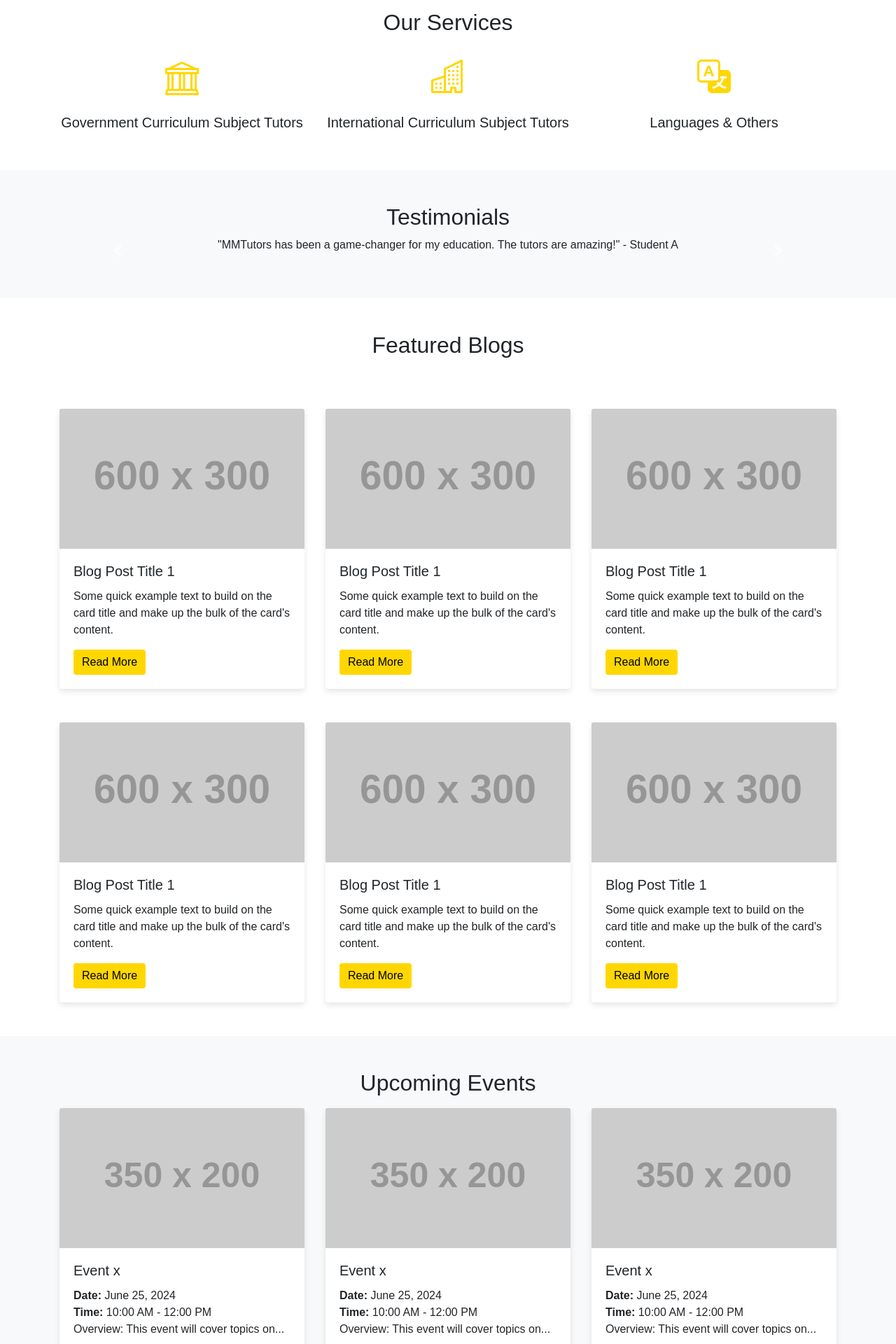
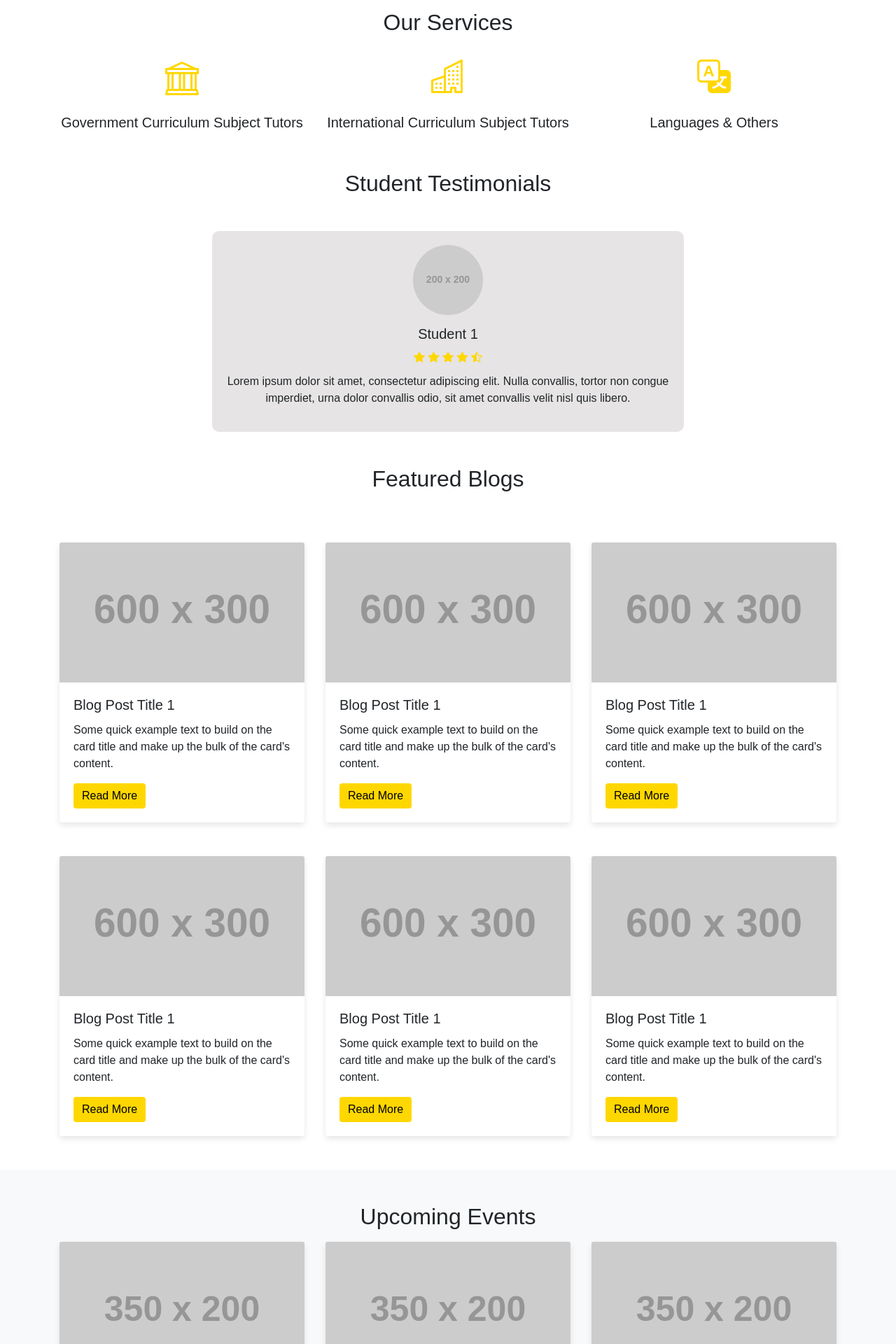
Before and after one commit to pirsondu/mmtutors_website, a Django app: page / in a window 1280 px wide. Shown: the part 1201-3121 px from the top of the page at 70% size. Run offline with Django 5.2, Linux system fonts and the light colour scheme; grey boxes labelled with a size stand in for pictures from a placeholder-image service; some libraries are stand-ins or nearby versions.

Commit message:
Change Testimonial

```diff
--- a/website/static/css/styles.css
+++ b/website/static/css/styles.css
@@ -145,3 +145,30 @@ footer {
     border-radius: 8px;
     margin-bottom: 20px;
 }
+
+/*  */
+
+.testimonial-carousel .carousel-inner {
+    margin: 0 auto;
+    width: 80%;
+}
+.testimonial-item {
+    text-align: center;
+    padding: 20px;
+    background-color: #b9b3b35c;
+    border-radius: 10px;
+
+}
+.testimonial-item img {
+    width: 100px;
+    height: 100px;
+    border-radius: 50%;
+    margin-bottom: 15px;
+}
+.testimonial-item h5 {
+    margin-bottom: 10px;
+}
+.rating {
+    color: #FFD700;
+    margin-bottom: 10px;
+}
--- a/website/templates/index.html
+++ b/website/templates/index.html
@@ -123,19 +123,52 @@
   </section>
   {% comment %}End of Our Services{% endcomment %}
   {% comment %}Start of Student Testimonials{% endcomment %}
-  <section id="testimonials" class="py-5 bg-light">
-    <div class="container">
-      <h2 class="text-center">{% if request.COOKIES.lang == "MM" %} {{ testimonials.mm.header }} {% else %} {{ testimonials.en.header }} {% endif %}</h2>
-      <div id="testimonialCarousel" class="carousel slide" data-ride="carousel">
+  <div class="row">
+    <div class="col-md-8 offset-md-2">
+        <h2 class="text-center mb-5">Student Testimonials</h2>
+        <div id="testimonialCarousel" class="carousel slide testimonial-carousel" data-ride="carousel">
             <div class="carousel-inner">
                 <div class="carousel-item active">
-            <p class="text-center">"MMTutors has been a game-changer for my education. The tutors are amazing!" - Student A</p>
+                    <div class="testimonial-item">
+                        <img src="https://placehold.co/200x200" alt="Student 1"> <!-- Replace with actual image paths -->
+                        <h5>Student 1</h5>
+                        <div class="rating">
+                            <i class="bi bi-star-fill"></i>
+                            <i class="bi bi-star-fill"></i>
+                            <i class="bi bi-star-fill"></i>
+                            <i class="bi bi-star-fill"></i>
+                            <i class="bi bi-star-half"></i>
+                        </div>
+                        <p>Lorem ipsum dolor sit amet, consectetur adipiscing elit. Nulla convallis, tortor non congue imperdiet, urna dolor convallis odio, sit amet convallis velit nisl quis libero.</p>
+                    </div>
                 </div>
                 <div class="carousel-item">
-            <p class="text-center">"Thanks to MMTutors, I am excelling in my studies!" - Student B</p>
+                    <div class="testimonial-item">
+                        <img src="https://placehold.co/200x200" alt="Student 2"> <!-- Replace with actual image paths -->
+                        <h5>Student 2</h5>
+                        <div class="rating">
+                            <i class="bi bi-star-fill"></i>
+                            <i class="bi bi-star-fill"></i>
+                            <i class="bi bi-star-fill"></i>
+                            <i class="bi bi-star-fill"></i>
+                            <i class="bi bi-star-fill"></i>
+                        </div>
+                        <p>Lorem ipsum dolor sit amet, consectetur adipiscing elit. Nulla convallis, tortor non congue imperdiet, urna dolor convallis odio, sit amet convallis velit nisl quis libero.</p>
+                    </div>
                 </div>
                 <div class="carousel-item">
-            <p class="text-center">"I love the flexibility and the quality of the lessons." - Student C</p>
+                    <div class="testimonial-item">
+                        <img src="https://placehold.co/200x200" alt="Student 3"> <!-- Replace with actual image paths -->
+                        <h5>Student 3</h5>
+                        <div class="rating">
+                            <i class="bi bi-star-fill"></i>
+                            <i class="bi bi-star-fill"></i>
+                            <i class="bi bi-star-fill"></i>
+                            <i class="bi bi-star"></i>
+                            <i class="bi bi-star"></i>
+                        </div>
+                        <p>Lorem ipsum dolor sit amet, consectetur adipiscing elit. Nulla convallis, tortor non congue imperdiet, urna dolor convallis odio, sit amet convallis velit nisl quis libero.</p>
+                    </div>
                 </div>
             </div>
             <a class="carousel-control-prev" href="#testimonialCarousel" role="button" data-slide="prev">
@@ -148,7 +181,7 @@
             </a>
         </div>
     </div>
-  </section>
+</div>
   {% comment %}End of Student Testimonials{% endcomment %}
 
   {% comment %}Start of Featured Blogs{% endcomment %}
```
Lines whose indentation alone changed are shown as unchanged.
